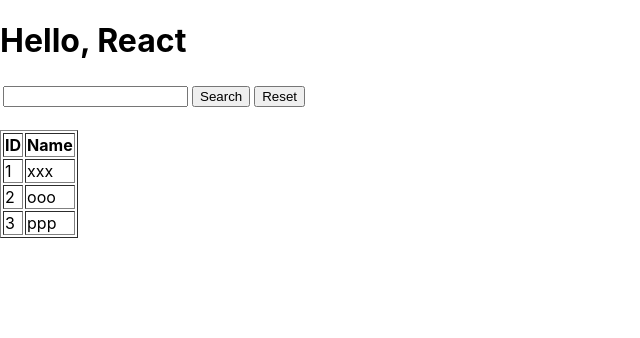
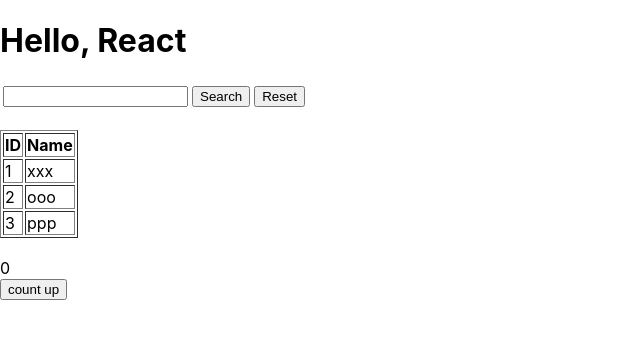
Before and after one commit to Kashiwara0205/react-tutorial, a React (Create React App) app in the folder react-tutorial/app/: page / in a window 1280 px wide. Shown: the top 338 px of the page, without its empty margins (0-640 px from the left). Built offline with nearby package versions, Linux system fonts and the light colour scheme.

Commit message:
Add count component

```diff
--- a/react-tutorial/app/src/App.css
+++ b/react-tutorial/app/src/App.css
@@ -1,3 +1,7 @@
 .NameTable{
   margin-top: 20px;
 }
+
+.Counter{
+  margin-top: 20px;
+}
--- a/react-tutorial/app/src/App.js
+++ b/react-tutorial/app/src/App.js
@@ -3,10 +3,12 @@
 import Welcome from './component/welcome/Welcome'
 import SearchInput from  './component/search/Input'
 import NameTable from './component/name_table/table'
+import Counter from './component/counter/counter'
 
 function App() {
   const [searchValue, setSearchValue ] = useState("");
   const [ nameRecords ]  = useState([{id: 1, name: "xxx"}, {id: 2, name: "ooo"}, {id: 3, name: "ppp"}]);
+  const [ count, setCountValue ] = useState(0)
 
   return (
     <div className="App">
@@ -20,6 +22,10 @@
         <NameTable records={nameRecords} searchValue={searchValue}/>
       </div>
 
+      <div className="Counter">
+        <Counter count={count} setParentCountValue={ setCountValue }></Counter>
+      </div>
+
     </div>
   );
 }
--- /dev/null
+++ b/react-tutorial/app/src/component/counter/counter.js
@@ -0,0 +1,30 @@
+import { useState } from 'react';
+import PropTypes from 'prop-types'
+
+function Counter (props){
+  const [countValue, setCountValue] = useState(props.count);
+
+  const handleCountup = () =>{
+    setCountValue(countValue + 1)
+    props.setParentCountValue(countValue)
+  }
+
+  return (
+    <div>
+      <div>
+        { countValue }
+      </div>
+
+      <div>
+        <button onClick={ handleCountup }>count up</button>
+      </div>
+    </div>
+  )
+}
+
+Counter.propTypes = {
+  count: PropTypes.number,
+  setParentCountValue: PropTypes.func
+}
+
+export default Counter
```
